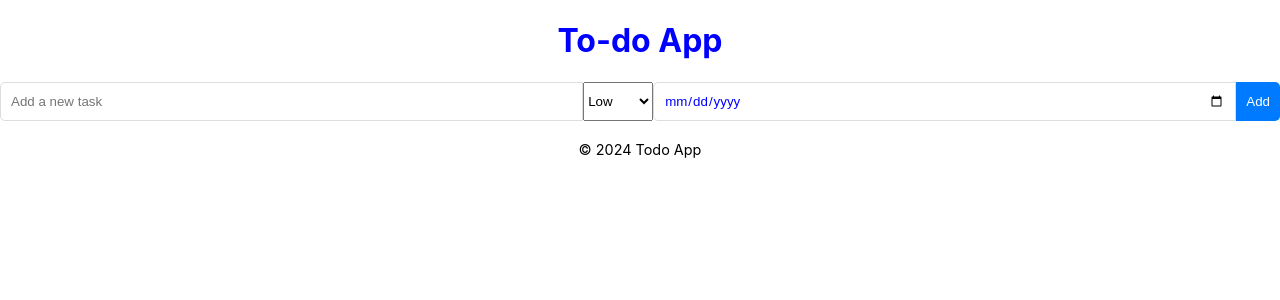
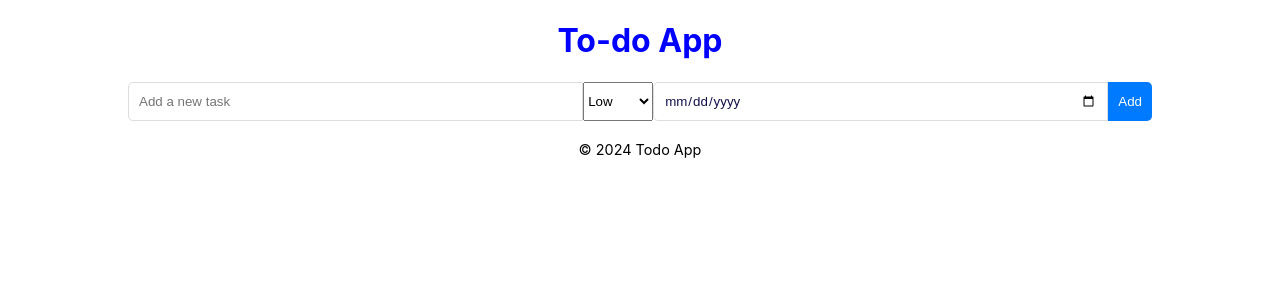
Before and after one commit to davidxv15/ToDo, a React (Create React App) app: page / in a window 1280 px wide. Shown: the top 300 px of the page. Built offline with nearby package versions, Linux system fonts and the light colour scheme.

Commit message:
li padding-left

```diff
--- a/src/components/TodoForm.css
+++ b/src/components/TodoForm.css
@@ -1,6 +1,9 @@
 form {
     display: flex;
     margin-bottom: 20px;
+    width: 80%;
+    align-self: center;
+    padding-left: 10%;
   }
 
   form input {
@@ -8,14 +11,14 @@ form {
     padding: 10px;
     border: 1px solid #ddd;
     border-radius: 5px 0 0 5px;
-    width: 300px;
-    max-width: 100%;
+    width: 80%;
+    max-width: 80%;
     align-items: center;
     justify-content: center;
   }
 
   .dateNumbers {
-    color: blue;
+    color: rgb(17, 17, 75);
     font-family: Arial, Helvetica, sans-serif;
   }
 
--- a/src/components/TodoList.css
+++ b/src/components/TodoList.css
@@ -2,18 +2,25 @@ ul {
     list-style: none;
     margin: 0;
     padding: 0;
+    align-items: center;
+    left: 20px;
+    padding-left: 10%;
   }
 
   li {
     display: flex;
     justify-content: space-between;
     align-items: center;
+    align-content: center;
+    align-self: center;
     color: blue;
     background: #f4f4f4;
     margin-bottom: 10px;
-    padding: 10px;
-    border: 1px solid #ddd;
-    border-radius: 5px;
+    padding: 10px 10px;
+    border: 1px solid #706969;
+    border-radius: 10px;
+    width: 80%;
+
   }
 
   li button {
```
